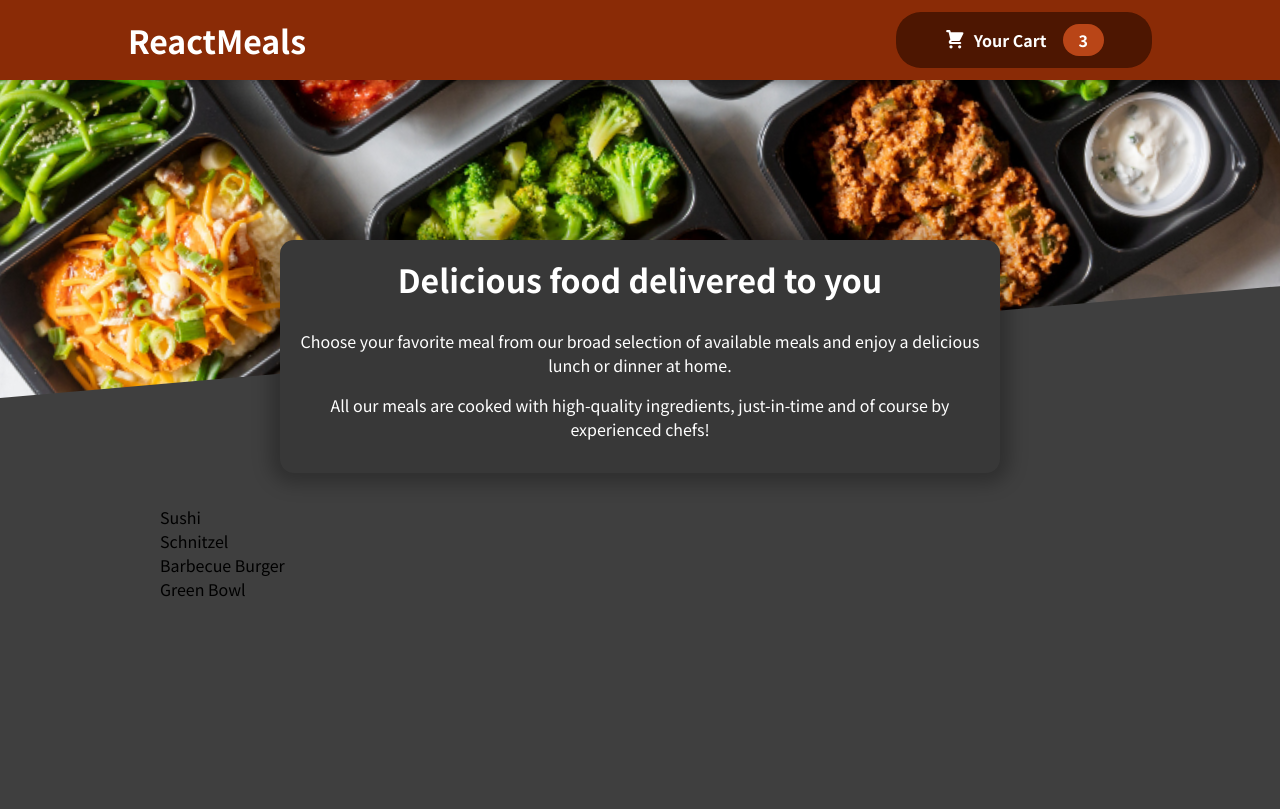
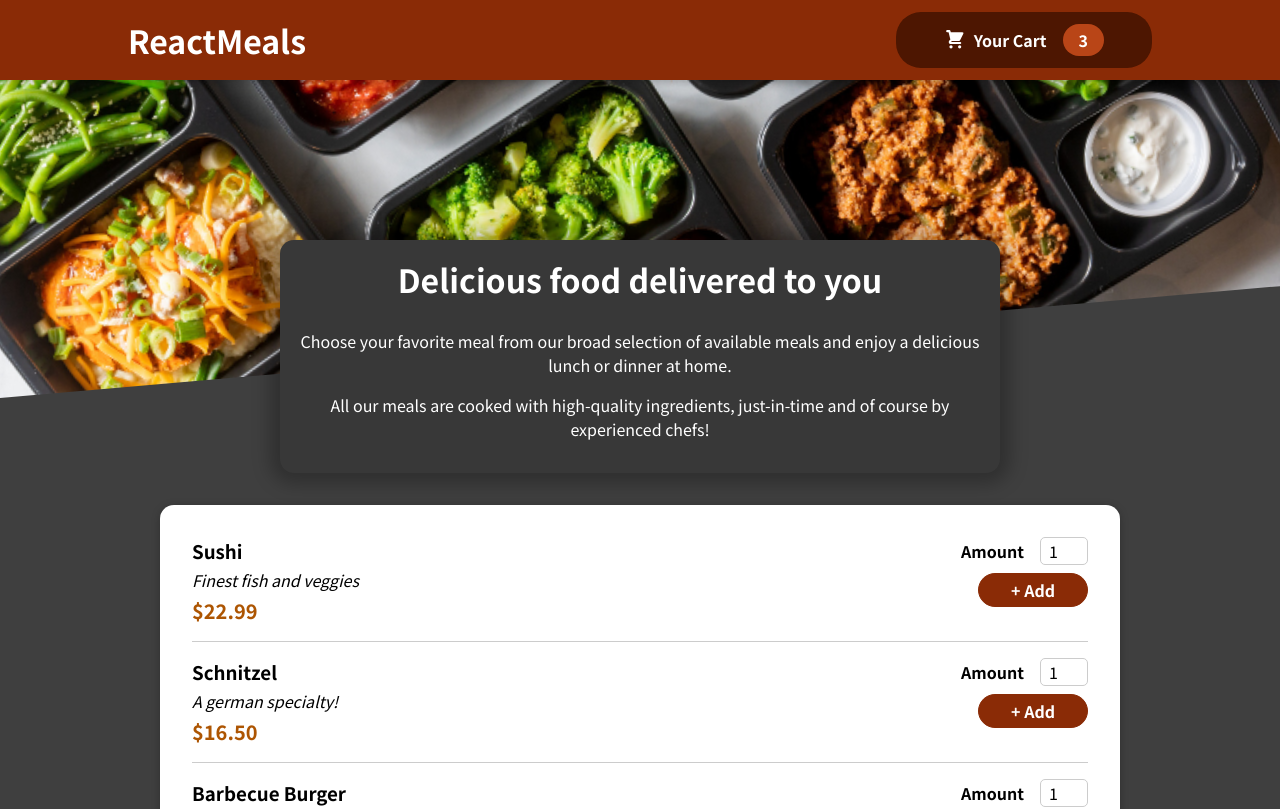
Before and after one commit to strauberly/food-order, a React (Create React App) app: page / in a window 1280 px wide. Shown: the top 809 px of the page. Built offline with nearby package versions, Linux system fonts and the light colour scheme.

Commit message:
form and menu item components

```diff
--- a/src/components/Layout/Header.js
+++ b/src/components/Layout/Header.js
@@ -1,5 +1,5 @@
 import { Fragment } from "react";
-import HeaderCartButton from "./HeadCardButton";
+import HeaderCartButton from "./HeaderCartButton";
 import mealsImage from "../../assets/meals.jpg";
 import classes from "./Header.module.css";
 
--- a/src/components/Meals/AvailableMeals.js
+++ b/src/components/Meals/AvailableMeals.js
@@ -1,3 +1,5 @@
+import Card from "../UI/Card";
+import MealItem from "./MealItem/MealItem";
 import classes from "./AvailableMeals.module.css";
 
 const DUMMY_MEALS = [
@@ -28,11 +30,21 @@
 ];
 
 const AvailableMeals = () => {
-  const mealsList = DUMMY_MEALS.map((meal) => <li>{meal.name}</li>);
+  const mealsList = DUMMY_MEALS.map((meal) => (
+    <MealItem
+      id={meal.id}
+      key={meal.id}
+      name={meal.name}
+      description={meal.description}
+      price={meal.price}
+    />
+  ));
 
   return (
     <section className={classes.meals}>
-      <ul>{mealsList}</ul>
+      <Card>
+        <ul>{mealsList}</ul>
+      </Card>
     </section>
   );
 };
--- /dev/null
+++ b/src/components/Meals/MealItem/MealItem.js
@@ -0,0 +1,21 @@
+import classes from "./MealItem.module.css";
+import MealItemForm from "./MealItemForm";
+
+const MealItem = (props) => {
+  const price = `$${props.price.toFixed(2)}`;
+
+  return (
+    <li className={classes.meal}>
+      <div>
+        <h3>{props.name}</h3>
+        <div className={classes.description}>{props.description}</div>
+        <div className={classes.price}>{price}</div>
+      </div>
+      <div>
+        <MealItemForm />
+      </div>
+    </li>
+  );
+};
+
+export default MealItem;
--- /dev/null
+++ b/src/components/Meals/MealItem/MealItem.module.css
@@ -0,0 +1,22 @@
+.meal {
+  display: flex;
+  justify-content: space-between;
+  margin: 1rem;
+  padding-bottom: 1rem;
+  border-bottom: 1px solid #ccc;
+}
+
+.meal h3 {
+  margin: 0 0 0.25rem 0;
+}
+
+.description {
+  font-style: italic;
+}
+
+.price {
+  margin-top: 0.25rem;
+  font-weight: bold;
+  color: #ad5502;
+  font-size: 1.25rem;
+}
--- /dev/null
+++ b/src/components/Meals/MealItem/MealItemForm.js
@@ -0,0 +1,23 @@
+import Input from "../../UI/Input";
+import classes from "./MealItemForm.module.css";
+
+const MealItemForm = (props) => {
+  return (
+    <form className={classes.form}>
+      <Input
+        label="Amount"
+        input={{
+          id: "amount_" + props.id,
+          type: "number",
+          min: "1",
+          max: "5",
+          step: "1",
+          defaultValue: 1,
+        }}
+      />
+      <button>+ Add</button>
+    </form>
+  );
+};
+
+export default MealItemForm;
--- /dev/null
+++ b/src/components/Meals/MealItem/MealItemForm.module.css
@@ -0,0 +1,20 @@
+.form {
+  text-align: right;
+}
+
+.form button {
+  font: inherit;
+  cursor: pointer;
+  background-color: #8a2b06;
+  border: 1px solid #8a2b06;
+  color: white;
+  padding: 0.25rem 2rem;
+  border-radius: 20px;
+  font-weight: bold;
+}
+
+.form button:hover,
+.form button:active {
+  background-color: #641e03;
+  border-color: #641e03;
+}
--- /dev/null
+++ b/src/components/UI/Card.js
@@ -0,0 +1,7 @@
+import classes from "./Card.module.css";
+
+const Card = (props) => {
+  return <div className={classes.card}>{props.children}</div>;
+};
+
+export default Card;
--- /dev/null
+++ b/src/components/UI/Card.module.css
@@ -0,0 +1,6 @@
+.card {
+  padding: 1rem;
+  box-shadow: 0 2px 8px rgba(0, 0, 0, 0.25);
+  border-radius: 14px;
+  background-color: white;
+}
--- /dev/null
+++ b/src/components/UI/Input.js
@@ -0,0 +1,12 @@
+import classes from "./Input.module.css";
+
+const Input = (props) => {
+  return (
+    <div className={classes.input}>
+      <label htmlFor={props.input.id}>{props.label}</label>
+      <input {...props.input} />
+    </div>
+  );
+};
+
+export default Input;
--- /dev/null
+++ b/src/components/UI/Input.module.css
@@ -0,0 +1,18 @@
+.input {
+  display: flex;
+  align-items: center;
+  margin-bottom: 0.5rem;
+}
+
+.input label {
+  font-weight: bold;
+  margin-right: 1rem;
+}
+
+.input input {
+  width: 3rem;
+  border-radius: 5px;
+  border: 1px solid #ccc;
+  font: inherit;
+  padding-left: 0.5rem;
+}
```
Also changed, not shown: src/components/Layout/HeaderCartButton.js (renamed from src/components/Layout/HeadCardButton.js), 1 other file (tests, documents, lock files or other folders).
